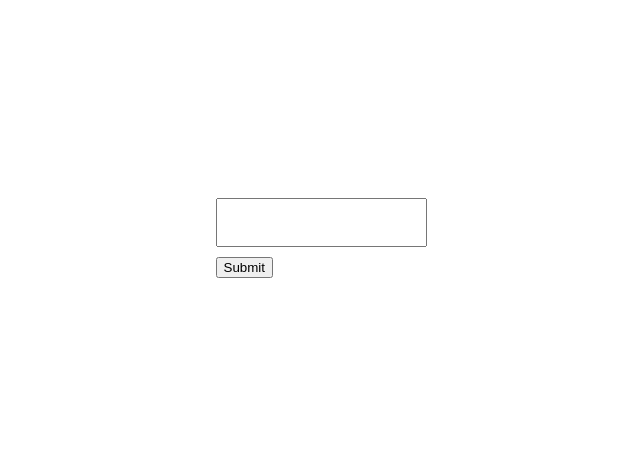
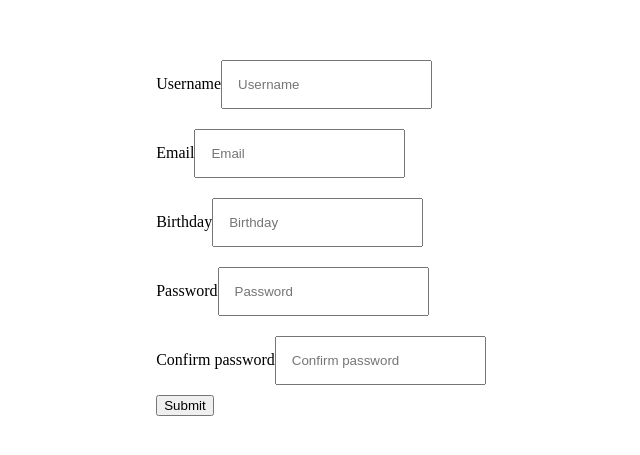
Before and after one commit to DogukanErmis/react-form-no-library, a React (Create React App) app: page / in a window 1280 px wide. Shown: the part 175-630 px from the top of the page, without its empty margins (319-959 px from the left). Built offline with nearby package versions, Linux system fonts and the light colour scheme.

Commit message:
refactor input component

```diff
--- a/src/App.js
+++ b/src/App.js
@@ -53,10 +53,24 @@ function App() {
     e.preventDefault();
   };
 
+  const onChange = (e) => {
+    setValues({ ...values, [e.target.name]: e.target.value });
+  };
+
+  console.log(values);
+
   return (
     <div className="App">
       <form onSubmit={handleSubmit}>
-        <FormInput />
+        {inputs.map((input) => (
+          <FormInput
+            key={input.id}
+            {...input}
+            value={values[input.name]}
+            onChange={onChange}
+          />
+        ))}
+
         <button>Submit</button>
       </form>
     </div>
--- a/src/components/FormInput.jsx
+++ b/src/components/FormInput.jsx
@@ -1,13 +1,11 @@
 import "./FormInput.css";
 
 const FormInput = (props) => {
+  const { label, onChange, id, ...inputProps } = props;
   return (
     <div className="formInput">
-      {/*<label htmlFor="">Username</label>*/}
-      <input
-        placeholder={props.placeholder}
-        onChange={(e) => props.setUsername(e.target.value)}
-      />
+      <label htmlFor="">{label}</label>
+      <input {...inputProps} onChange={onChange} />
     </div>
   );
 };
```
